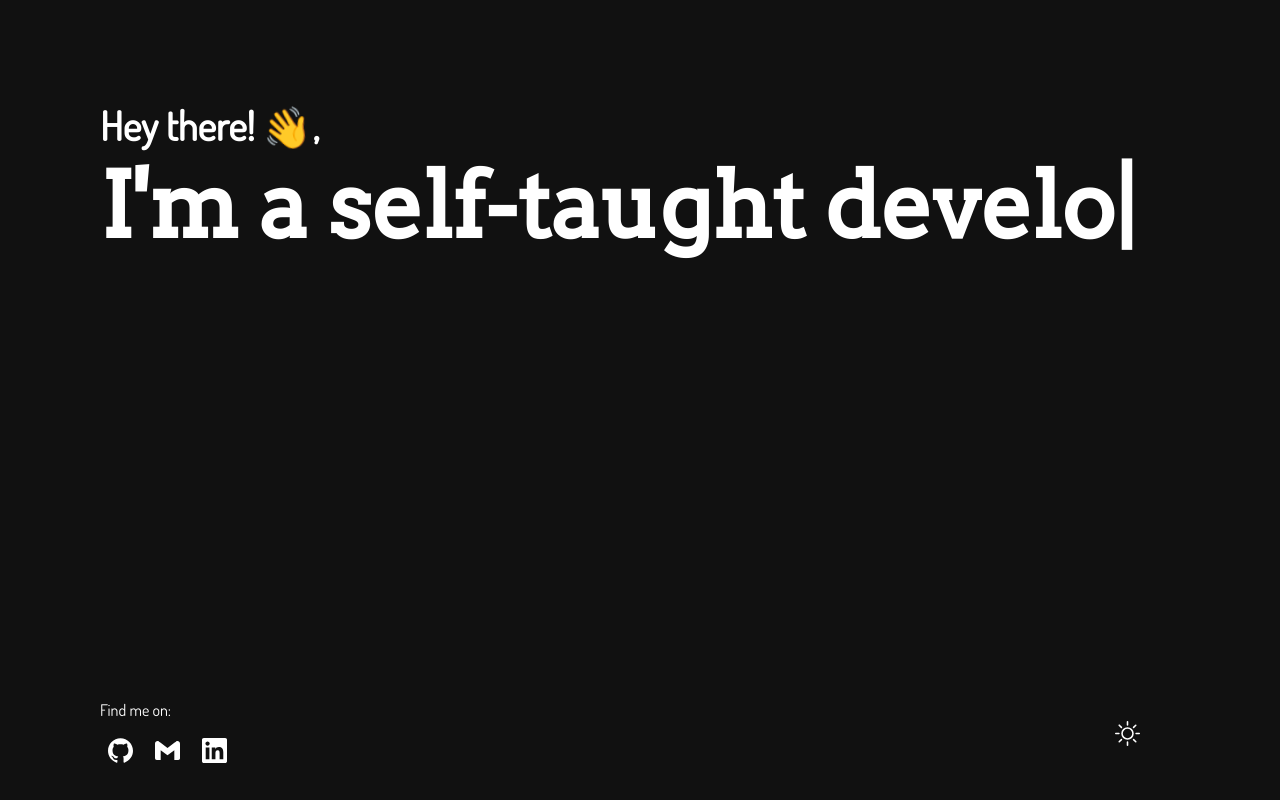
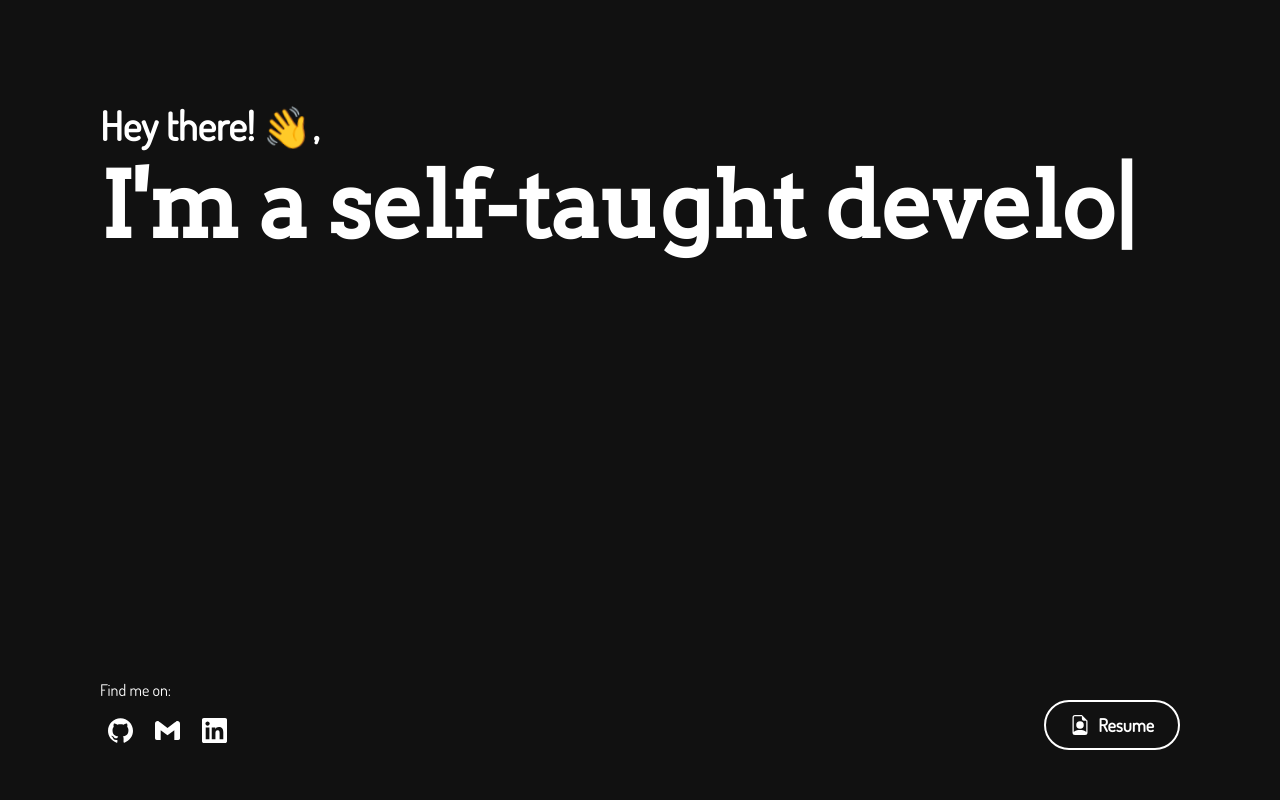
Before and after one commit to kulothunganug/kulothunganug.github.io, a React (Vite) app: page / in a window 1280 px wide. Built offline with nearby package versions, Linux system fonts and the light colour scheme.

Commit message:
add resume link
removed dark/light theming, force users to use dark theme only ;)

```diff
--- a/src/contexts/ThemeContext.jsx
+++ b/src/contexts/ThemeContext.jsx
@@ -1,8 +1,7 @@
-import React, { useState, useEffect, useContext, createContext } from 'react';
+import React, { useEffect, useContext, createContext } from 'react';
 import { ThemeProvider as SCThemeProvider } from 'styled-components';
 
-import { lightTheme, darkTheme } from '../config/theme';
-import { useStorage } from '../hooks';
+import { darkTheme } from '../config/theme';
 
 const ThemeContext = createContext();
 
@@ -11,33 +10,22 @@ export const useTheme = () => {
 };
 
 const ThemeProvider = ({ children }) => {
-  const [theme, setTheme] = useStorage('theme', 'dark');
-
-  const getThemeObj = () => {
-    return theme == 'light' ? lightTheme : darkTheme;
-  };
-
-  const toggleTheme = () => {
-    setTheme(t => (t == 'dark' ? 'light' : 'dark'));
-  };
-
   const setMetaThemeColor = color => {
     const meta = document.querySelector('meta[name="theme-color"]');
-    meta.setAttribute('content', color);
+    if (meta) {
+      meta.setAttribute('content', color);
+    }
   };
 
   useEffect(() => {
-    let themeObj = getThemeObj();
-    setMetaThemeColor(themeObj.backgroundColor);
-  }, [theme]);
+    setMetaThemeColor(darkTheme.backgroundColor);
+  }, []);
 
-  const value = { theme, toggleTheme };
+  const value = { theme: 'dark', toggleTheme: () => {} };
 
   return (
     <ThemeContext.Provider value={value}>
-      <SCThemeProvider theme={theme == 'light' ? lightTheme : darkTheme}>
-        {children}
-      </SCThemeProvider>
+      <SCThemeProvider theme={darkTheme}>{children}</SCThemeProvider>
     </ThemeContext.Provider>
   );
 };
--- a/src/page/Footer.jsx
+++ b/src/page/Footer.jsx
@@ -1,13 +1,15 @@
 import React from 'react';
 import styled from 'styled-components';
 import { SiLinkedin, SiGithub, SiGmail } from 'react-icons/si';
+import { BsFileEarmarkPerson } from 'react-icons/bs';
 
 import IconLink from '../components/IconLink';
 
 const ICON_SIZE = 25;
 
 const Footer = () => (
-  <Container>
+  <FooterContainer>
+    <SocialContainer>
       <Caption>Find me on:</Caption>
       <Links>
         <SocialLink
@@ -29,16 +31,29 @@ const Footer = () => (
           aria-label='LinkedIn'
         />
       </Links>
-  </Container>
+    </SocialContainer>
+    <ResumeButton
+      href='https://rxresu.me/kulothunganug/resume'
+      target='_blank'
+      rel='noopener noreferrer'
+    >
+      <BsFileEarmarkPerson size={20} />
+      Resume
+    </ResumeButton>
+  </FooterContainer>
 );
+
+const FooterContainer = styled.div`
+  display: flex;
+  justify-content: space-between;
+  align-items: flex-end;
+  width: 100%;
+`;
+
+const SocialContainer = styled.div``;
 
 const Caption = styled.p`
   margin-bottom: 10px;
-`;
-
-const Container = styled.div`
-  position: fixed;
-  bottom: 30px;
 `;
 
 const SocialLink = styled(IconLink)`
@@ -50,4 +65,34 @@ const Links = styled.div`
   flex-direction: row;
 `;
 
+const ResumeButton = styled.a`
+  display: inline-flex;
+  align-items: center;
+  gap: 8px;
+  padding: 12px 24px;
+  font-size: 18px;
+  font-weight: 600;
+  font-family: 'Dosis', sans-serif;
+  color: ${p => p.theme.textColor};
+  background-color: transparent;
+  border: 2px solid ${p => p.theme.textColor};
+  border-radius: 30px;
+  text-decoration: none;
+  cursor: pointer;
+  transition: all 0.25s ease-in;
+  z-index: 100;
+
+  &:hover {
+    color: white;
+    background-color: ${p => p.theme.primaryColor};
+    border-color: ${p => p.theme.primaryColor};
+    transform: scale(1.1);
+  }
+
+  @media only screen and (max-width: 600px) {
+    font-size: 16px;
+    padding: 10px 20px;
+  }
+`;
+
 export default Footer;
--- a/src/page/index.jsx
+++ b/src/page/index.jsx
@@ -1,51 +1,30 @@
 import React from 'react';
 import styled from 'styled-components';
-import { BsSun, BsMoon } from 'react-icons/bs';
 
-import { useTheme } from '../contexts/ThemeContext';
 import Body from './Body';
 import Footer from './Footer';
 
 const Home = () => {
-  const { theme, toggleTheme } = useTheme();
-
   return (
     <Container>
       <Body />
       <Footer />
-      <IconContainer>
-        {theme == 'light' ? (
-          <BsMoon size={28} onClick={toggleTheme} />
-        ) : (
-          <BsSun size={25} onClick={toggleTheme} />
-        )}
-      </IconContainer>
     </Container>
   );
 };
 
 const Container = styled.div`
   height: 100vh;
-  padding: 100px 0 0 100px;
+  padding: 100px 100px 50px 100px;
   color: ${p => p.theme.textColor};
   background-color: ${p => p.theme.backgroundColor};
   transition: all 0.25s ease-in;
+  display: flex;
+  flex-direction: column;
+  justify-content: space-between;
 
   @media only screen and (max-width: 600px) {
-    padding: 50px 0 0 30px;
-  }
-`;
-
-const IconContainer = styled.div`
-  margin-right: 40px;
-  cursor: pointer;
-  position: fixed;
-  right: 100px;
-  bottom: 50px;
-
-  @media only screen and (max-width: 600px) {
-    right: 0px;
-    bottom: 60px;
+    padding: 50px 30px 30px 30px;
   }
 `;
 
```
Also changed, not shown: src/main.jsx (+4 -4 lines). Lines whose indentation alone changed are shown as unchanged.
